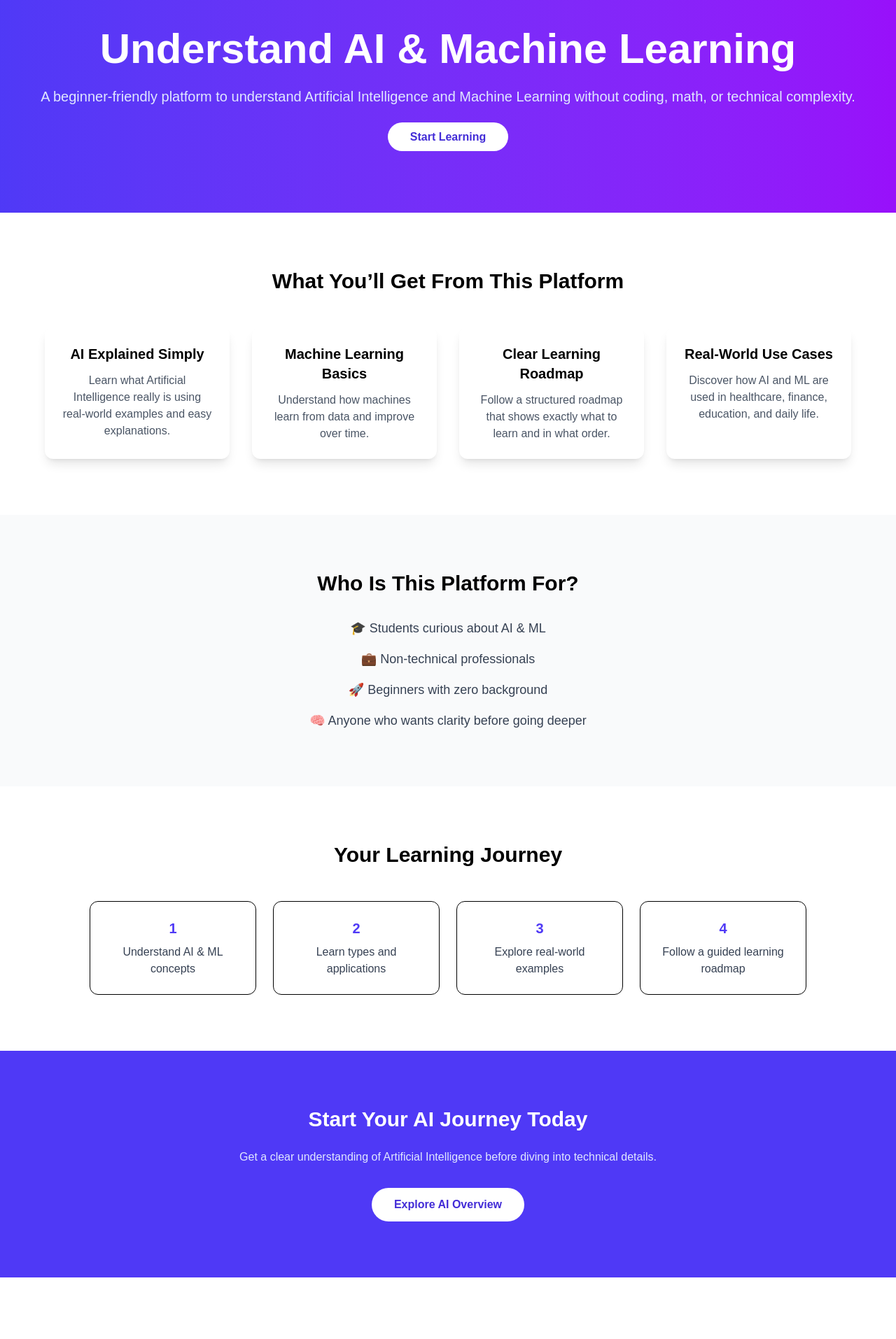
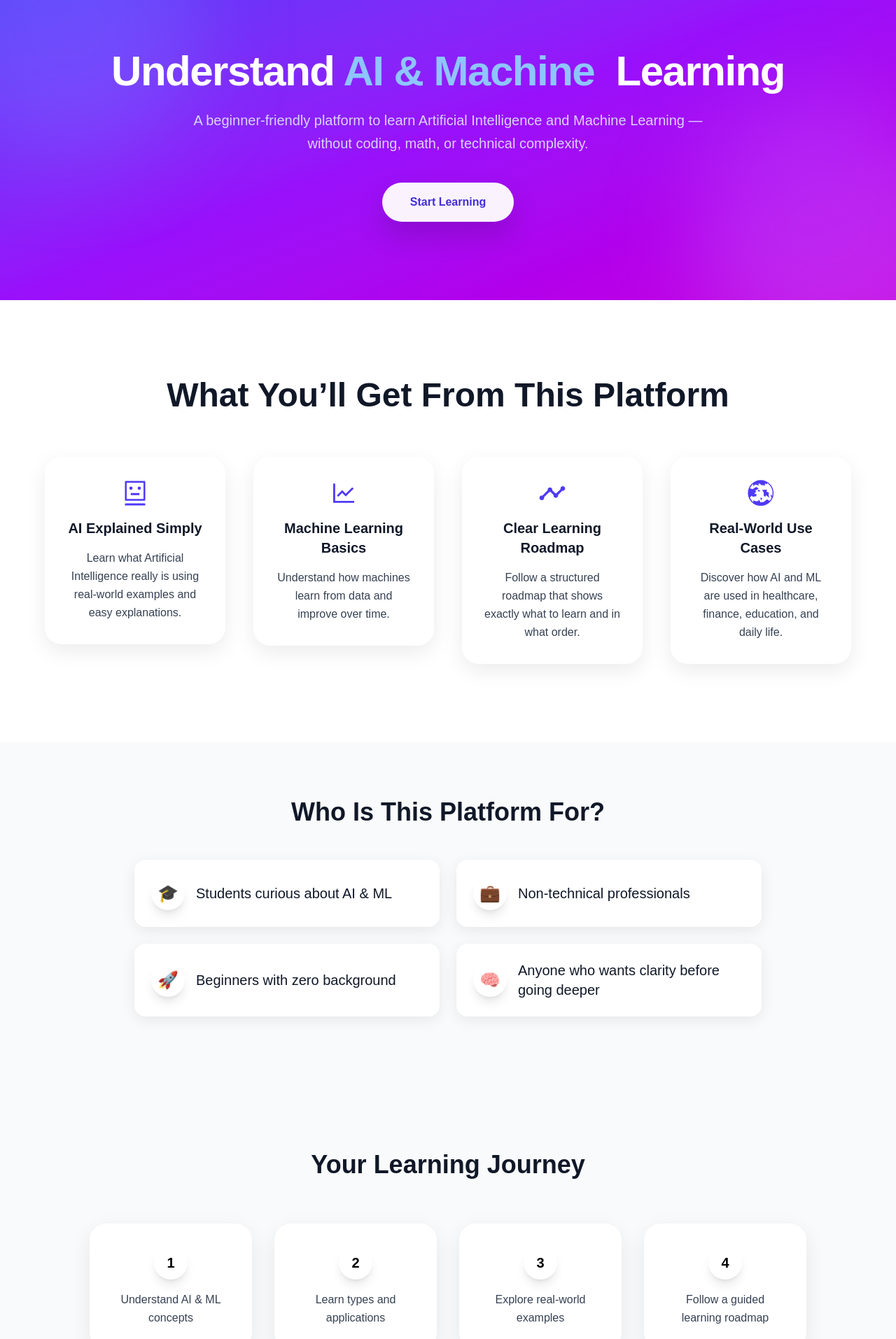
Before and after one commit to Arslanj9/AI_LearningApp_MERN, a React (Vite) app in the folder frontend/: page / in a window 1280 px wide. Shown: the part 120-2034 px from the top of the page at 70% size. Before the commit the page ends 1946 px from the top, so only its background shows below. Built offline with nearby package versions, Linux system fonts and the light colour scheme.

Commit message:
Imroved UI of Home, Login and Register Page

```diff
--- a/frontend/package.json
+++ b/frontend/package.json
@@ -16,6 +16,8 @@
     "lucide-react": "^0.562.0",
     "react": "^19.2.0",
     "react-dom": "^19.2.0",
+    "react-icons": "^5.5.0",
+    "react-parallax-tilt": "^1.7.315",
     "react-router-dom": "^7.11.0"
   },
   "devDependencies": {
--- a/frontend/src/pages/Home.jsx
+++ b/frontend/src/pages/Home.jsx
@@ -1,78 +1,137 @@
 import React from "react";
-import { Link } from 'react-router-dom'
+import { Link } from "react-router-dom";
+import Tilt from "react-parallax-tilt";
+// React Icons library
+import { AiOutlineRobot, AiOutlineLineChart } from "react-icons/ai";
+import { MdOutlineTimeline } from "react-icons/md";
+import { GiWorld } from "react-icons/gi";
 
 const Home = () => {
   return (
     <div className="w-full">
+      {/* HERO SECTION */}
+      <section
+        className="relative overflow-hidden
+  bg-gradient-to-br from-indigo-600 via-purple-600 to-fuchsia-600
+  text-white pt-32 pb-28 px-6"
+      >
+        {/* Soft Glow Background Orbs */}
+        <div className="absolute -top-24 -left-24 w-96 h-96 bg-indigo-400/30 rounded-full blur-3xl" />
+        <div className="absolute -bottom-24 -right-24 w-96 h-96 bg-purple-400/30 rounded-full blur-3xl" />
 
-      {/* HERO SECTION */}
-      <section className="bg-gradient-to-r from-indigo-600 to-purple-600 text-white py-24 px-6">
-        <div className="mx-auto text-center">
-          <h1 className="text-4xl md:text-6xl font-bold mb-6 ">
-            Understand AI & Machine Learning
+        <div className="relative max-w-5xl mx-auto text-center">
+          {/* Heading */}
+          <h1 className="text-4xl md:text-6xl font-extrabold tracking-tight mb-6">
+            Understand{" "}
+            <span className="bg-clip-text text-blue-300">AI & Machine</span>
+            &nbsp; Learning
           </h1>
-          <p className="text-lg md:text-xl text-indigo-100 mb-8">
-            A beginner-friendly platform to understand Artificial Intelligence
-            and Machine Learning without coding, math, or technical complexity.
+
+          {/* Subtitle */}
+          <p className="text-lg md:text-xl text-indigo-100/90 max-w-3xl mx-auto mb-10 leading-relaxed">
+            A beginner-friendly platform to learn Artificial Intelligence and
+            Machine Learning — without coding, math, or technical complexity.
           </p>
-          {/* <button className="bg-white text-indigo-700 font-semibold px-8 py-3 rounded-full hover:bg-indigo-100 transition">
-            Start Learning
-          </button> */}
+
+          {/* CTA */}
           <Link
             to="/roadmap/python"
-             className="bg-white text-indigo-700 font-semibold px-8 py-3 rounded-full hover:bg-indigo-100 transition"
+            className="group relative inline-flex items-center justify-center
+  bg-white/95 text-indigo-700 font-semibold
+  px-10 py-4 rounded-full
+  shadow-[0_20px_40px_rgba(0,0,0,0.15)]
+  transition-all duration-300 ease-out
+  hover:-translate-y-1 hover:shadow-[0_30px_60px_rgba(0,0,0,0.25)]
+  active:translate-y-0.5"
           >
-            Start Learning
+            {/* Glow Ring */}
+            <span
+              className="absolute inset-0 rounded-full
+    bg-gradient-to-r from-indigo-400 to-purple-400
+    opacity-0 blur-md
+    transition-opacity duration-300
+    group-hover:opacity-30"
+            />
+
+            {/* Button Text */}
+            <span className="relative z-10">Start Learning</span>
           </Link>
         </div>
       </section>
 
       {/* FEATURES SECTION */}
-      <section className="py-20 px-6">
-        <div className="max-w-6xl mx-auto text-center">
-          <h2 className="text-3xl font-bold mb-12">
+      <section className="relative py-28 px-6 bg-white overflow-hidden">
+        <div className="relative max-w-6xl mx-auto text-center">
+          <h2 className="text-4xl md:text-5xl font-extrabold text-gray-900 mb-16">
             What You’ll Get From This Platform
           </h2>
 
-          <div className="grid grid-cols-1 md:grid-cols-2 lg:grid-cols-4 gap-8">
-            <div className="bg-white shadow-lg rounded-xl p-6">
-              <h3 className="text-xl font-semibold mb-3">
-                AI Explained Simply
-              </h3>
-              <p className="text-gray-600">
-                Learn what Artificial Intelligence really is using real-world
-                examples and easy explanations.
-              </p>
-            </div>
+          <div className="grid grid-cols-1 md:grid-cols-2 lg:grid-cols-4 gap-10">
+            {[
+              {
+                title: "AI Explained Simply",
+                desc: "Learn what Artificial Intelligence really is using real-world examples and easy explanations.",
+                icon: <AiOutlineRobot size={40} className="text-indigo-600" />,
+              },
+              {
+                title: "Machine Learning Basics",
+                desc: "Understand how machines learn from data and improve over time.",
+                icon: (
+                  <AiOutlineLineChart size={40} className="text-indigo-600" />
+                ),
+              },
+              {
+                title: "Clear Learning Roadmap",
+                desc: "Follow a structured roadmap that shows exactly what to learn and in what order.",
+                icon: (
+                  <MdOutlineTimeline size={40} className="text-indigo-600" />
+                ),
+              },
+              {
+                title: "Real-World Use Cases",
+                desc: "Discover how AI and ML are used in healthcare, finance, education, and daily life.",
+                icon: <GiWorld size={40} className="text-indigo-600" />,
+              },
+            ].map((item) => (
+              <Tilt
+                key={item.title}
+                tiltMaxAngleX={12}
+                tiltMaxAngleY={12}
+                glareEnable={true}
+                glareMaxOpacity={0.15}
+                scale={1.03}
+                className="w-full group"
+              >
+                <div
+                  className="relative overflow-hidden
+              bg-white rounded-3xl p-8
+              shadow-[0_10px_30px_rgba(0,0,0,0.08)]
+              transition-transform duration-300
+              hover:-translate-y-2 hover:shadow-[0_20px_40px_rgba(0,0,0,0.15)]"
+                >
+                  {/* Hover Shine */}
+                  <div
+                    className="absolute inset-0 rounded-3xl
+                bg-white/10 pointer-events-none
+                opacity-0 group-hover:opacity-20
+                transition-opacity duration-500"
+                  />
 
-            <div className="bg-white shadow-lg rounded-xl p-6">
-              <h3 className="text-xl font-semibold mb-3">
-                Machine Learning Basics
-              </h3>
-              <p className="text-gray-600">
-                Understand how machines learn from data and improve over time.
-              </p>
-            </div>
+                  {/* Card Content */}
+                  <div className="relative flex flex-col items-center text-center">
+                    {/* Icon */}
+                    <div className="mb-4">{item.icon}</div>
 
-            <div className="bg-white shadow-lg rounded-xl p-6">
-              <h3 className="text-xl font-semibold mb-3">
-                Clear Learning Roadmap
-              </h3>
-              <p className="text-gray-600">
-                Follow a structured roadmap that shows exactly what to learn
-                and in what order.
-              </p>
-            </div>
-
-            <div className="bg-white shadow-lg rounded-xl p-6">
-              <h3 className="text-xl font-semibold mb-3">
-                Real-World Use Cases
-              </h3>
-              <p className="text-gray-600">
-                Discover how AI and ML are used in healthcare, finance,
-                education, and daily life.
-              </p>
-            </div>
+                    <h3 className="text-base md:text-xl font-bold mb-4 text-gray-900">
+                      {item.title}
+                    </h3>
+                    <p className="text-gray-700 leading-relaxed text-sm md:text-base">
+                      {item.desc}
+                    </p>
+                  </div>
+                </div>
+              </Tilt>
+            ))}
           </div>
         </div>
       </section>
@@ -80,73 +139,139 @@ const Home = () => {
       {/* WHO IS THIS FOR */}
       <section className="bg-gray-50 py-20 px-6">
         <div className="max-w-4xl mx-auto text-center">
-          <h2 className="text-3xl font-bold mb-8">
+          <h2 className="text-3xl md:text-4xl font-extrabold mb-12 text-gray-900">
             Who Is This Platform For?
           </h2>
-          <ul className="space-y-4 text-lg text-gray-700">
-            <li>🎓 Students curious about AI & ML</li>
-            <li>💼 Non-technical professionals</li>
-            <li>🚀 Beginners with zero background</li>
-            <li>🧠 Anyone who wants clarity before going deeper</li>
+
+          <ul className="grid grid-cols-1 md:grid-cols-2 gap-6 text-left">
+            {[
+              { icon: "🎓", text: "Students curious about AI & ML" },
+              { icon: "💼", text: "Non-technical professionals" },
+              { icon: "🚀", text: "Beginners with zero background" },
+              {
+                icon: "🧠",
+                text: "Anyone who wants clarity before going deeper",
+              },
+            ].map((item, index) => (
+              <li
+                key={index}
+                className="relative group flex items-center gap-4
+            bg-white/90 backdrop-blur-lg rounded-2xl p-6
+            shadow-[0_5px_20px_rgba(0,0,0,0.08)]
+            hover:shadow-[0_10px_30px_rgba(0,0,0,0.15)]
+            transition-all duration-300 cursor-default"
+              >
+                {/* Icon Circle */}
+                <span
+                  className="flex-shrink-0 w-12 h-12 rounded-full
+              bg-gradient-to-br
+              text-white flex items-center justify-center
+              text-xl md:text-2xl font-bold shadow-lg
+              group-hover:scale-110 transition-transform duration-300"
+                >
+                  {item.icon}
+                </span>
+
+                {/* Text */}
+                <span className="text-gray-900 text-lg md:text-xl font-medium">
+                  {item.text}
+                </span>
+              </li>
+            ))}
           </ul>
         </div>
       </section>
 
       {/* ROADMAP PREVIEW */}
-      <section className="py-20 px-6">
+      <section className="py-28 px-6 bg-gray-50">
         <div className="max-w-5xl mx-auto text-center">
-          <h2 className="text-3xl font-bold mb-12">
+          <h2 className="text-3xl md:text-4xl font-extrabold mb-16 text-gray-900">
             Your Learning Journey
           </h2>
 
-          <div className="grid grid-cols-1 md:grid-cols-4 gap-6">
-            <div className="border rounded-xl p-6">
-              <span className="text-indigo-600 font-bold text-xl">1</span>
-              <p className="mt-2 text-gray-700">
-                Understand AI & ML concepts
-              </p>
-            </div>
+          <div className="grid grid-cols-1 md:grid-cols-4 gap-8">
+            {[
+              {
+                step: 1,
+                desc: "Understand AI & ML concepts",
+              },
+              {
+                step: 2,
+                desc: "Learn types and applications",
+              },
+              {
+                step: 3,
+                desc: "Explore real-world examples",
+              },
+              {
+                step: 4,
+                desc: "Follow a guided learning roadmap",
+              },
+            ].map((item) => (
+              <Tilt
+                key={item.step}
+                tiltMaxAngleX={10}
+                tiltMaxAngleY={10}
+                glareEnable={true}
+                glareMaxOpacity={0.15}
+                scale={1.02}
+                className="w-full group"
+              >
+                <div
+                  className="relative bg-white rounded-3xl p-8
+              shadow-[0_10px_30px_rgba(0,0,0,0.08)]
+              transition-transform duration-300
+              hover:-translate-y-2 hover:shadow-[0_20px_40px_rgba(0,0,0,0.15)]
+            "
+                >
+                  {/* Step Number Badge */}
+                  <div
+                    className="w-12 h-12 mx-auto rounded-full
+              bg-gradient-to-tr
+               font-bold flex items-center justify-center
+              text-lg md:text-xl mb-4 shadow-lg
+              group-hover:scale-110 transition-transform duration-300"
+                  >
+                    {item.step}
+                  </div>
 
-            <div className="border rounded-xl p-6">
-              <span className="text-indigo-600 font-bold text-xl">2</span>
-              <p className="mt-2 text-gray-700">
-                Learn types and applications
-              </p>
-            </div>
-
-            <div className="border rounded-xl p-6">
-              <span className="text-indigo-600 font-bold text-xl">3</span>
-              <p className="mt-2 text-gray-700">
-                Explore real-world examples
-              </p>
-            </div>
-
-            <div className="border rounded-xl p-6">
-              <span className="text-indigo-600 font-bold text-xl">4</span>
-              <p className="mt-2 text-gray-700">
-                Follow a guided learning roadmap
-              </p>
-            </div>
+                  {/* Step Description */}
+                  <p className="text-gray-700 text-sm md:text-base leading-relaxed text-center">
+                    {item.desc}
+                  </p>
+                </div>
+              </Tilt>
+            ))}
           </div>
         </div>
       </section>
 
+
       {/* CTA SECTION */}
-      <section className="bg-indigo-600 text-white py-20 px-6">
+      <section className="bg-indigo-600 bg-gradient-to-br from-indigo-600 via-purple-600 to-fuchsia-600 text-white py-28 px-6">
         <div className="max-w-4xl mx-auto text-center">
-          <h2 className="text-3xl font-bold mb-6">
+          <h2 className="text-3xl md:text-4xl font-extrabold mb-6 drop-shadow-lg">
             Start Your AI Journey Today
           </h2>
-          <p className="text-indigo-100 mb-8">
-            Get a clear understanding of Artificial Intelligence before
-            diving into technical details.
+          <p className="text-indigo-100 text-lg md:text-xl mb-10 drop-shadow-md">
+            Get a clear understanding of Artificial Intelligence before diving
+            into technical details.
           </p>
-          <button className="bg-white text-indigo-700 font-semibold px-8 py-3 rounded-full hover:bg-indigo-100 transition">
+
+          <a
+            href="/roadmap/python"
+            className="inline-flex items-center justify-center
+        bg-white/95 text-indigo-700 font-semibold
+        px-10 py-4 rounded-full
+        shadow-[0_15px_30px_rgba(0,0,0,0.15)]
+        hover:bg-white hover:shadow-[0_25px_60px_rgba(0,0,0,0.25)]
+        transition-all duration-300
+        transform hover:-translate-y-1"
+          >
             Explore AI Overview
-          </button>
+          </a>
         </div>
       </section>
-
     </div>
   );
 };
--- a/frontend/src/pages/Login.jsx
+++ b/frontend/src/pages/Login.jsx
@@ -29,7 +29,7 @@ export default function Login() {
   };
 
   return (
-    <section className="h-[85vh] bg-gradient-to-r from-indigo-600 to-purple-600 flex items-center justify-center px-4">
+    <section style={{ height: "calc(100vh - 64px)" }} className=" bg-gradient-to-r from-indigo-600 to-purple-600 flex items-center justify-center px-4">
       <div className="max-w-md w-full bg-white p-10 rounded-2xl shadow-lg border border-gray-200">
         <h2 className="text-3xl font-extrabold text-gray-800 mb-6 text-center">Login</h2>
 
--- a/frontend/src/pages/Register.jsx
+++ b/frontend/src/pages/Register.jsx
@@ -24,7 +24,7 @@ export default function Register() {
   };
 
   return (
-    <section className="h-[85vh] bg-gradient-to-r from-indigo-600 to-purple-600 flex items-center justify-center px-4">
+    <section style={{ height: "calc(100vh - 64px)" }} className="bg-gradient-to-r from-indigo-600 to-purple-600 flex items-center justify-center px-4">
       <div className="max-w-md w-full bg-white p-10 rounded-2xl shadow-lg border border-gray-200">
         <h2 className="text-3xl font-extrabold text-gray-800 mb-6 text-center">Create Account</h2>
 
```
Also changed, not shown: 1 other file (tests, documents, lock files or other folders).
